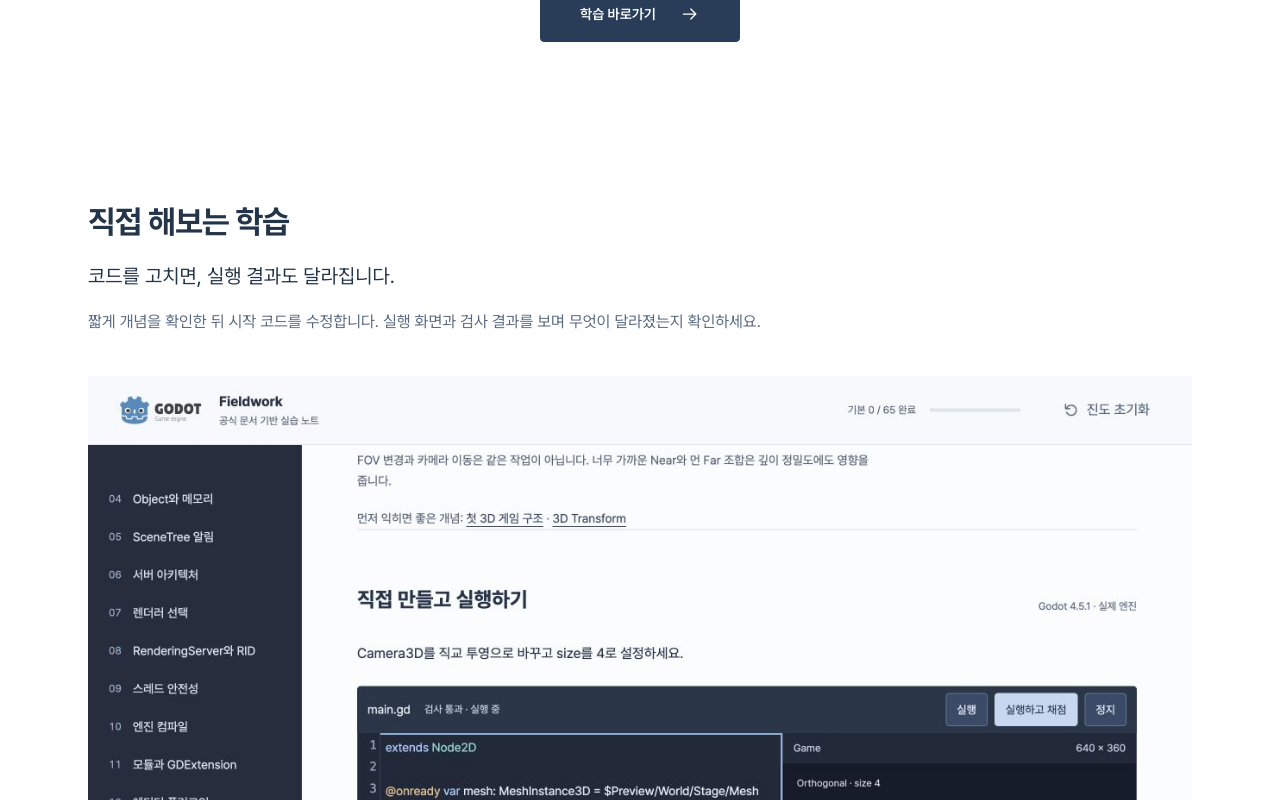
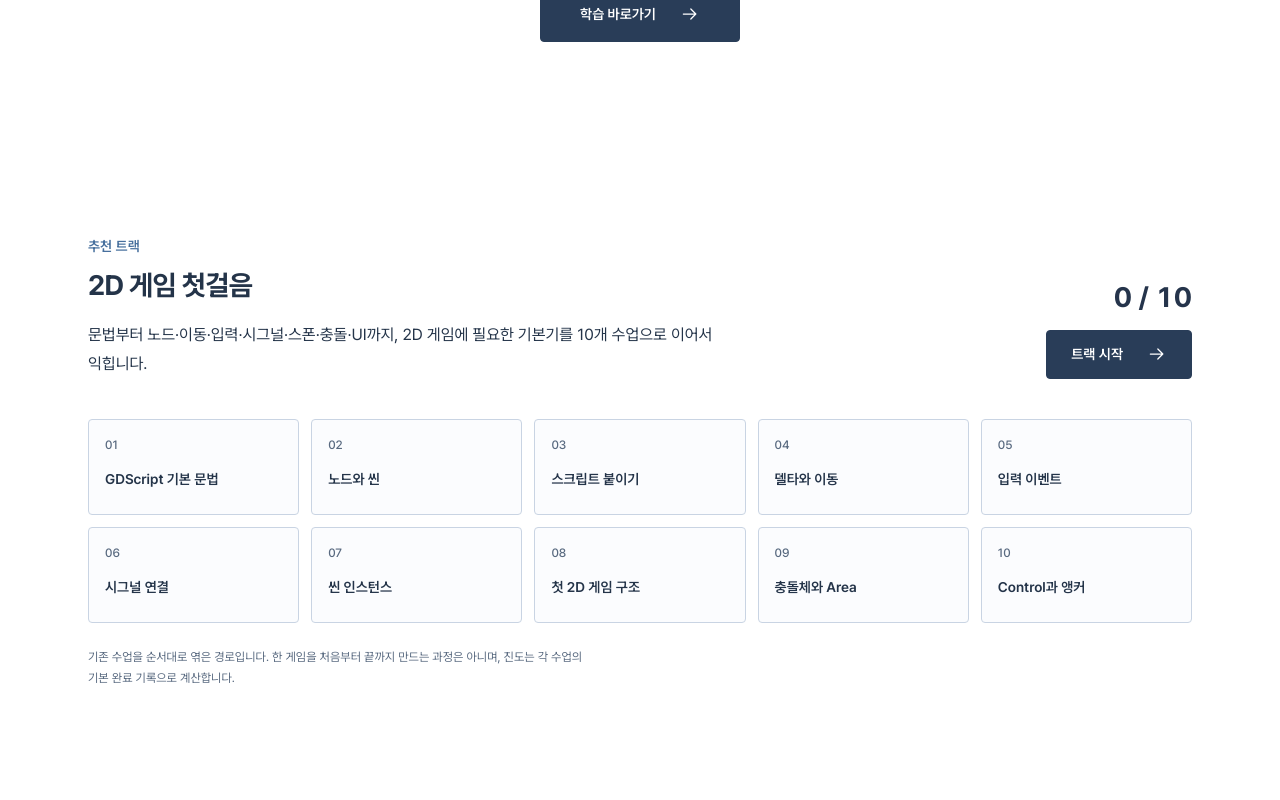
Before and after one commit to chajuhui123/godot-fieldwork, a React (Vite) app: page / in a window 1280 px wide. Shown: the part 640-1440 px from the top of the page. Built offline with nearby package versions, Linux system fonts and the light colour scheme.

Commit message:
추천 트랙 "2D 게임 첫걸음" 추가
기존 수업 10개를 2D 기본기 순서로 엮어 홈과 학습 목차에 보여준다.
진도는 기존 수업 완료 기록에서 계산하므로 저장 형식은 바뀌지 않는다.

Co-Authored-By: Claude Opus 5.5 <noreply@anthropic.com>

```diff
--- a/src/App.tsx
+++ b/src/App.tsx
@@ -99,7 +99,7 @@ export function App() {
           </Suspense>
         </div>
       ) : (
-        <Home resume={resume} />
+        <Home resume={resume} progress={progress} />
       )}
     </>
   );
--- a/src/components/Home.tsx
+++ b/src/components/Home.tsx
@@ -1,5 +1,7 @@
 import { useRef, useState } from "react";
 import type { ResumeTarget } from "../resume";
+import { complete, type Progress } from "../progress";
+import { twoDTrack, trackProgress } from "../data/tracks";
 
 function GameDemo({ src, alt }: { src: string; alt: string }) {
   const image = useRef<HTMLImageElement>(null),
@@ -51,7 +53,14 @@ function GameDemo({ src, alt }: { src: string; alt: string }) {
     </>
   );
 }
-export function Home({ resume }: { resume: ResumeTarget | null }) {
+export function Home({
+  resume,
+  progress,
+}: {
+  resume: ResumeTarget | null;
+  progress: Progress;
+}) {
+  const track = trackProgress(twoDTrack, progress);
   const [paused, setPaused] = useState(false);
   return (
     <main id="home" className="home" tabIndex={-1}>
@@ -118,6 +127,53 @@ export function Home({ resume }: { resume: ResumeTarget | null }) {
             </a>
           )}
         </div>
+      </section>
+
+      <section className="home-track home-width" aria-labelledby="track-title">
+        <div className="home-track-head">
+          <div>
+            <p className="home-track-eyebrow">추천 트랙</p>
+            <h2 id="track-title">{twoDTrack.title}</h2>
+            <p>{twoDTrack.summary}</p>
+          </div>
+          <div className="home-track-status">
+            <p
+              className="home-track-count"
+              aria-label={`추천 트랙 진도 ${track.done} / ${track.total} 완료`}
+            >
+              {track.done} / {track.total}
+            </p>
+            {track.next ? (
+              <a className="home-primary" href={"#" + track.next.id}>
+                {track.done ? "트랙 이어가기" : "트랙 시작"}{" "}
+                <svg viewBox="0 0 24 24" aria-hidden="true">
+                  <path d="M4 12h15m-6-6 6 6-6 6" />
+                </svg>
+              </a>
+            ) : (
+              <p className="home-track-done">
+                트랙의 기본 학습을 모두 마쳤어요.
+              </p>
+            )}
+          </div>
+        </div>
+        <ol className="home-track-list">
+          {twoDTrack.lessons.map((l) => {
+            const done = complete(progress[l.id]);
+            return (
+              <li key={l.id} className={done ? "is-done" : undefined}>
+                <a href={"#" + l.id}>
+                  {l.title}
+                  {done && <span className="visually-hidden"> (완료)</span>}
+                </a>
+              </li>
+            );
+          })}
+        </ol>
+        <p className="home-track-note">
+          기존 수업을 순서대로 엮은 경로입니다. 한 게임을 처음부터 끝까지 만드는
+          과정은 아니며, 진도는 각 수업의 기본 완료 기록으로 계산합니다.
+        </p>
       </section>
 
       <section
--- a/src/components/Shell.tsx
+++ b/src/components/Shell.tsx
@@ -2,6 +2,7 @@ import { useRef } from "react";
 import { courses, lessons, type Lesson } from "../data/courses";
 import { complete, type Progress } from "../progress";
 import { Icon } from "./Icons";
+import { twoDTrack, trackProgress } from "../data/tracks";
 
 export function Header({
   home,
@@ -118,6 +119,8 @@ export function Sidebar({
   progress: Progress;
 }) {
   const current = courses.find((c) => c.lessons.includes(lesson))!;
+  const track = trackProgress(twoDTrack, progress);
+  const inTrack = twoDTrack.lessons.includes(lesson);
   return (
     <aside className="curriculum" aria-label="학습 목차">
       <div className="curriculum-scroll">
@@ -144,6 +147,33 @@ export function Sidebar({
           </select>
         </div>
         <nav id="curriculum-nav">
+          <details className="module track-module" open={inTrack}>
+            <summary className="module-title">
+              <b>추천 · {twoDTrack.title}</b>
+              <i>
+                {track.done}/{track.total}
+              </i>
+            </summary>
+            {twoDTrack.lessons.map((l, i) => (
+              <button
+                type="button"
+                key={l.id}
+                className={"lesson-nav" + (l === lesson ? " active" : "")}
+                onClick={() => {
+                  location.hash = l.id;
+                }}
+              >
+                <span className="num">{String(i + 1).padStart(2, "0")}</span>
+                <span>{l.title}</span>
+                {complete(progress[l.id]) && (
+                  <span className="done">
+                    <Icon name="check" />
+                    <span className="visually-hidden">완료</span>
+                  </span>
+                )}
+              </button>
+            ))}
+          </details>
           {courses.map((c) => (
             <section className="module" key={c.id}>
               <div className="module-title">
--- /dev/null
+++ b/src/data/tracks.ts
@@ -0,0 +1,42 @@
+import { lessons, type Lesson } from "./courses";
+import { complete, type Progress } from "../progress";
+
+export interface Track {
+  id: string;
+  title: string;
+  summary: string;
+  lessons: Lesson[];
+}
+
+// 기존 수업을 2D 게임 기본기 순서로 다시 엮은 추천 경로다.
+// 진도는 기존 수업 완료 기록에서 계산하므로 저장 형식이 늘지 않는다.
+const twoDIds = [
+  "gdscript-data",
+  "nodes",
+  "attach-script",
+  "delta-motion",
+  "input-events",
+  "signals",
+  "instancing",
+  "first-2d-loop",
+  "collision-areas",
+  "ui",
+];
+
+export const twoDTrack: Track = {
+  id: "2d-first-steps",
+  title: "2D 게임 첫걸음",
+  summary:
+    "문법부터 노드·이동·입력·시그널·스폰·충돌·UI까지, 2D 게임에 필요한 기본기를 10개 수업으로 이어서 익힙니다.",
+  lessons: twoDIds.map((id) => {
+    const lesson = lessons.find((l) => l.id === id);
+    if (!lesson) throw new Error("추천 트랙에 없는 수업 ID: " + id);
+    return lesson;
+  }),
+};
+
+export function trackProgress(track: Track, progress: Progress) {
+  const done = track.lessons.filter((l) => complete(progress[l.id])).length;
+  const next = track.lessons.find((l) => !complete(progress[l.id])) ?? null;
+  return { done, total: track.lessons.length, next };
+}
--- a/src/styles/home-editorial.css
+++ b/src/styles/home-editorial.css
@@ -53,3 +53,23 @@
 .home-replay{width:44px;min-height:44px;justify-content:center;padding:12px;gap:0}.home-replay svg{width:20px;height:20px;flex-shrink:0}
 
 .home-resume{display:grid;justify-items:center;gap:12px;text-align:center}.home .home-resume .home-resume-note{font-size:14px;line-height:1.6;color:#596a80;margin:0}
+
+.visually-hidden{position:absolute;width:1px;height:1px;padding:0;margin:-1px;overflow:hidden;clip:rect(0 0 0 0);white-space:nowrap;border:0}
+.home-track{padding-block:96px}
+.home-track-head{display:grid;grid-template-columns:minmax(0,1fr) auto;gap:48px;align-items:end;margin-bottom:40px}
+.home .home-track-eyebrow{font-size:14px;font-weight:600;color:#466f9d;margin:0 0 8px}
+.home-track h2{margin-bottom:16px}
+.home .home-track-head p:last-child{margin-bottom:0}
+.home-track-status{display:grid;justify-items:end;gap:16px}
+.home .home-track-count{font-size:28px;font-weight:700;line-height:1.2;color:#25344b;margin:0;font-variant-numeric:tabular-nums}
+.home .home-track-done{font-size:14px;color:#596a80;margin:0}
+.home-track-list{list-style:none;margin:0;padding:0;display:grid;grid-template-columns:repeat(5,minmax(0,1fr));gap:12px;counter-reset:track}
+.home-track-list li{counter-increment:track}
+.home-track-list a{display:grid;gap:8px;min-height:96px;padding:16px;border:1px solid #c9d4e3;border-radius:4px;background:#fbfcfe;font-size:14px;font-weight:600;line-height:1.5;text-decoration:none;word-break:keep-all}
+.home-track-list a::before{content:counter(track,decimal-leading-zero);font-size:12px;font-weight:500;color:#596a80}
+.home-track-list a:hover{border-color:#8298b5;background:#f0f3f7}
+.home-track-list li.is-done a{border-color:#304766;background:#eef2f8}
+.home-track-list li.is-done a::before{content:counter(track,decimal-leading-zero) " · 완료";color:#304766}
+.home .home-track-note{font-size:12px;color:#596a80;margin:24px 0 0}
+@media(max-width:960px){.home-track-list{grid-template-columns:repeat(2,minmax(0,1fr))}}
+@media(max-width:780px){.home-track{padding-block:64px}.home-track-head{grid-template-columns:1fr;gap:24px}.home-track-status{justify-items:start}}
--- a/src/styles/studio.css
+++ b/src/styles/studio.css
@@ -490,3 +490,9 @@
 .height-divider:hover, .height-divider:focus-visible, .studio-stack[data-dragging="true"] .height-divider { background: #435773; }
 .studio-stack[data-dragging="true"] { cursor: row-resize; user-select: none; }
 .studio-stack[data-dragging="true"] iframe { pointer-events: none; }
+
+.track-module summary{cursor:pointer;list-style:none}
+.track-module summary::-webkit-details-marker{display:none}
+.track-module summary b::before{content:"▸ "}
+.track-module[open] summary b::before{content:"▾ "}
+.track-module summary:focus-visible{outline:2px solid #577ba8;outline-offset:2px}
```
Also changed, not shown: 1 other file (tests, documents, lock files or other folders).
